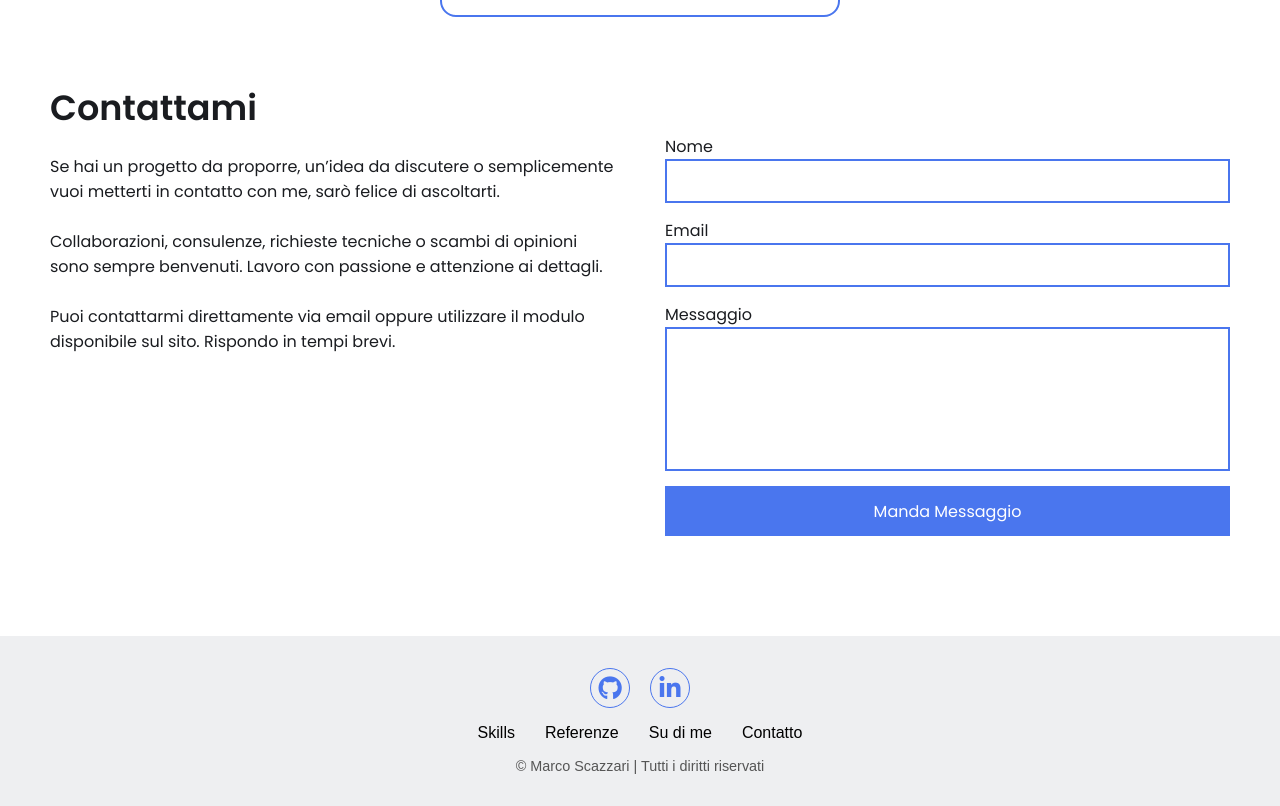
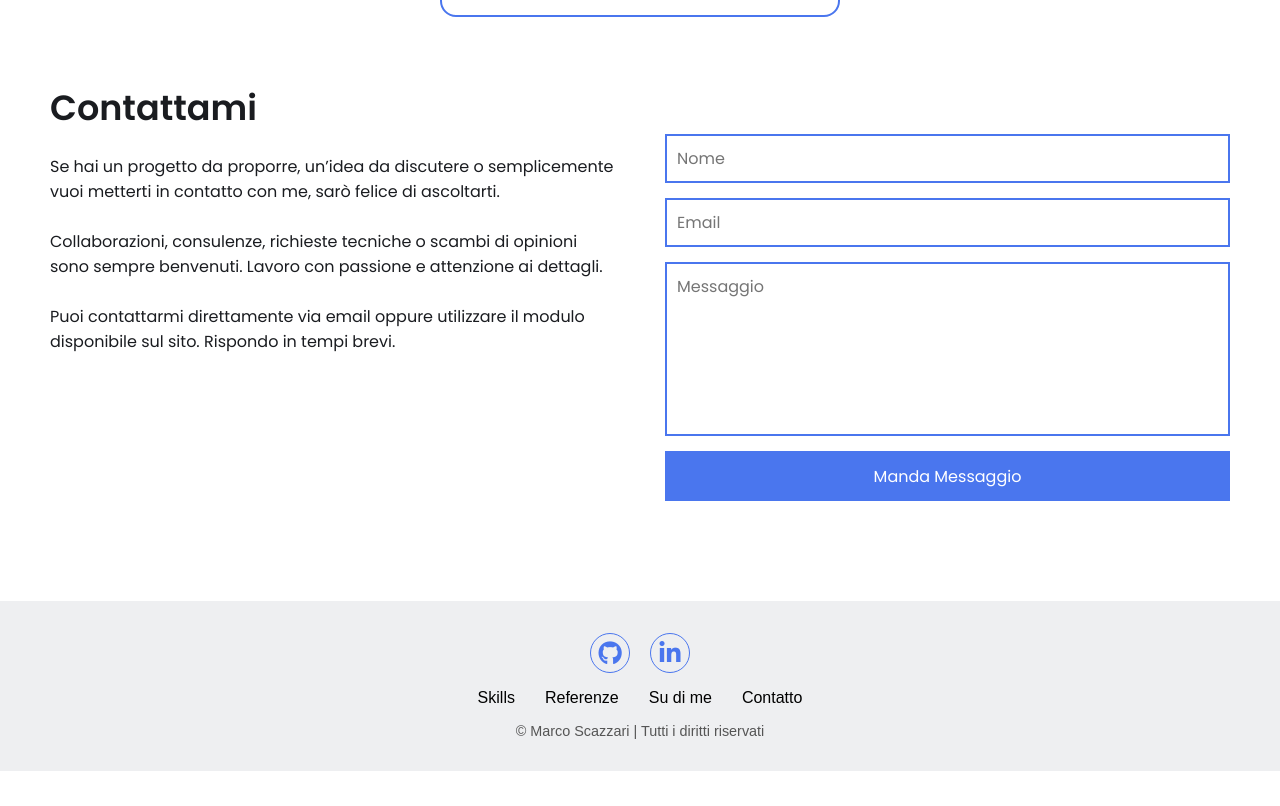
Before and after one commit to marcoscazzari03/Portoflio-Angular, an Angular app: page / in a window 1280 px wide. Shown: the part 3027-3833 px from the top of the page. After the commit the page ends 3798 px from the top, so only its background shows below. Built offline with nearby package versions, Linux system fonts and the light colour scheme.

Commit message:
Funzione campi obbligatori + testo a messaggio inviato

```diff
--- a/src/app/home/contact/contact.component.css
+++ b/src/app/home/contact/contact.component.css
@@ -48,3 +48,27 @@
 .contact-section .group form button:hover {
   filter: brightness(.9);
 }
+
+input, textarea {
+  width: 100%;
+  padding: 10px;
+  margin-bottom: 8px;
+  font-size: 1rem;
+}
+
+input.ng-invalid.ng-touched,
+textarea.ng-invalid.ng-touched {
+  border: 1px solid red;
+}
+
+.error {
+  color: red;
+  font-size: 0.85rem;
+  margin-bottom: 12px;
+}
+
+.success-message {
+  color: green;
+  margin-bottom: 1rem;
+  font-weight: bold;
+}
--- a/src/app/home/contact/contact.component.html
+++ b/src/app/home/contact/contact.component.html
@@ -10,15 +10,21 @@
       Puoi contattarmi direttamente via email oppure utilizzare il modulo disponibile sul sito. Rispondo in tempi brevi.
     </div>
 
+    <!-- Messaggio di successo -->
+    <div *ngIf="successMessage" class="success-message">{{ successMessage }}</div>
+
     <form [formGroup]="contactForm" (ngSubmit)="onSubmit()">
-      <label for="name">Nome</label>
-      <input type="text" id="name" formControlName="name">
+      <input type="text" id="name" formControlName="name" placeholder="Nome" />
+      <div *ngIf="showError('name')" class="error">Il nome è obbligatorio.</div>
 
-      <label for="email">Email</label>
-      <input type="email" id="email" formControlName="email">
+      <input type="email" id="email" formControlName="email" placeholder="Email" />
+      <div *ngIf="showError('email')" class="error">
+        <span *ngIf="contactForm.get('email')?.errors?.['required']">L'email è obbligatoria.</span>
+        <span *ngIf="contactForm.get('email')?.errors?.['email']">Inserisci un'email valida.</span>
+      </div>
 
-      <label for="message">Messaggio</label>
-      <textarea id="message" rows="6" formControlName="message"></textarea>
+      <textarea id="message" rows="6" formControlName="message" placeholder="Messaggio"></textarea>
+      <div *ngIf="showError('message')" class="error">Il messaggio è obbligatorio.</div>
 
       <button type="submit" [disabled]="contactForm.invalid">Manda Messaggio</button>
     </form>
--- a/src/app/home/contact/contact.component.ts
+++ b/src/app/home/contact/contact.component.ts
@@ -1,5 +1,5 @@
 import { Component } from '@angular/core';
-import { ReactiveFormsModule, FormBuilder, FormGroup, Validators } from '@angular/forms';
+import { FormBuilder, FormGroup, Validators, ReactiveFormsModule } from '@angular/forms';
 import { CommonModule } from '@angular/common';
 
 @Component({
@@ -7,10 +7,11 @@ import { CommonModule } from '@angular/common';
   standalone: true,
   imports: [CommonModule, ReactiveFormsModule],
   templateUrl: './contact.component.html',
-  styleUrl: './contact.component.css'
+  styleUrls: ['./contact.component.css']  // corretto styleUrls
 })
 export class ContactComponent {
   contactForm: FormGroup;
+  successMessage = '';  // variabile per messaggio di successo
 
   constructor(private fb: FormBuilder) {
     this.contactForm = this.fb.group({
@@ -21,9 +22,19 @@ export class ContactComponent {
   }
 
   onSubmit() {
+    this.contactForm.markAllAsTouched();
+
     if (this.contactForm.valid) {
       console.log('Messaggio inviato:', this.contactForm.value);
+      this.successMessage = 'Messaggio inviato con successo! Grazie per avermi contattato.';
       this.contactForm.reset();
+    } else {
+      this.successMessage = '';  // cancella messaggio successo se invalidi
     }
   }
+
+  showError(controlName: string): boolean {
+    const control = this.contactForm.get(controlName);
+    return !!(control && control.invalid && (control.touched || control.dirty));
+  }
 }
```
